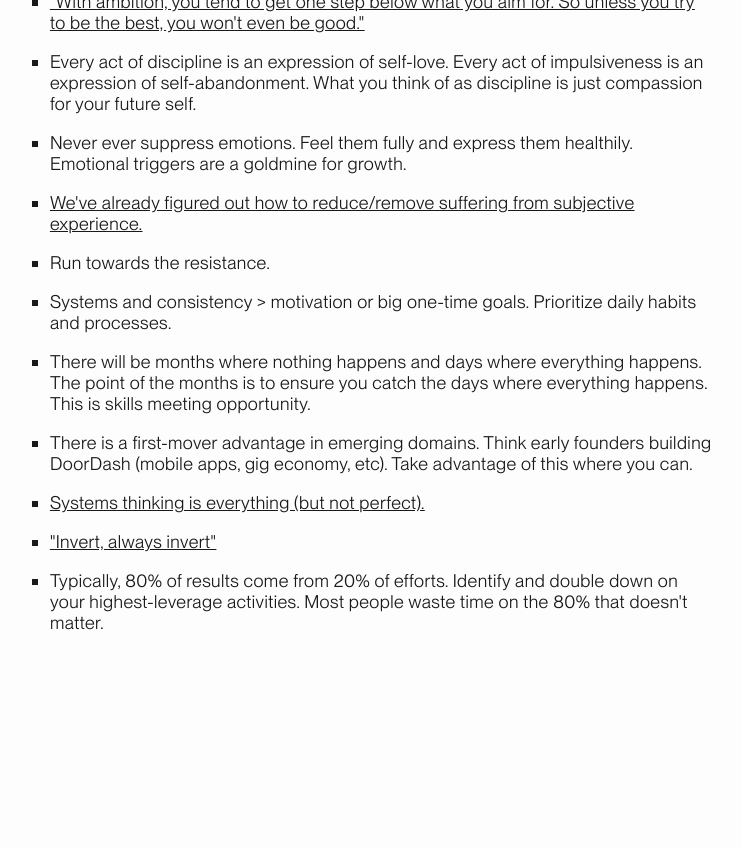
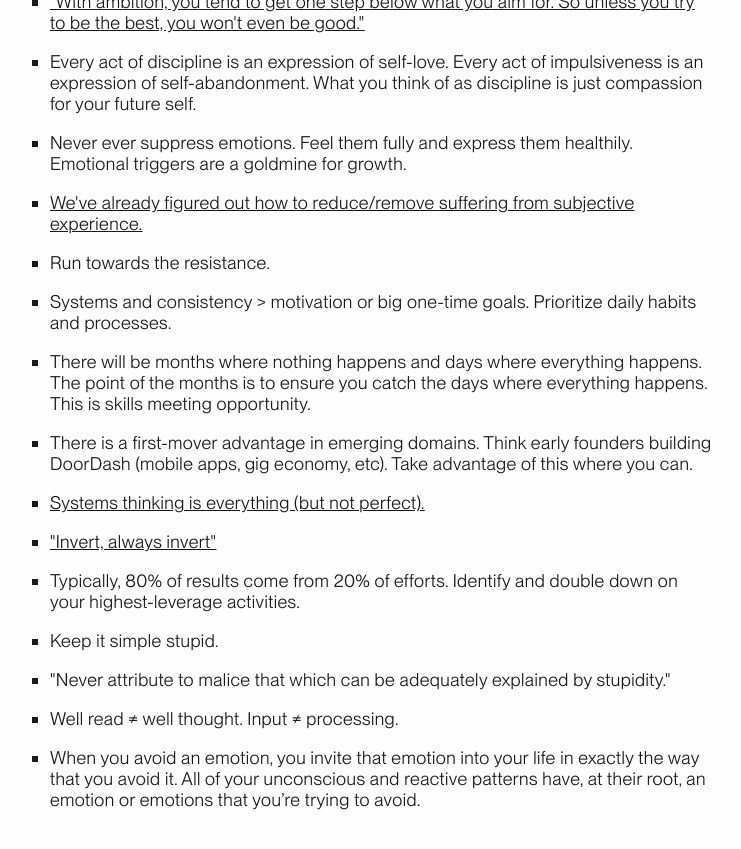
Before and after one commit to pxsswordprotected/personalsite, a Jekyll site: the page docs/principles.html, which Jekyll copies as it is, in a window 1280 px wide and 900 px high, scrolled down 3098 px. Shown: the top 849 px of the window, without its empty margins (258-999 px from the left). Built offline with Jekyll 4.4.1, drawn with Linux system fonts in a browser that asks for light colours; before the commit the page ends 3821 px from its top, so only the background shows below that.

Commit message:
added + changed

```diff
--- a/docs/principles.html
+++ b/docs/principles.html
@@ -424,8 +424,28 @@
             </li>
             <li>
               Typically, 80% of results come from 20% of efforts. Identify and
-              double down on your highest-leverage activities. Most people waste
-              time on the 80% that doesn't matter.
+              double down on your highest-leverage activities.
+            </li>
+            <li>
+              <a
+                href="https://passwordprotectedd.substack.com/p/simplicity-begets-action"
+                target="_blank"
+                Simplicity
+                begets
+                actions.
+              ></a>
+              Keep it simple stupid.
+            </li>
+            <li>
+              "Never attribute to malice that which can be adequately explained
+              by stupidity."
+            </li>
+            <li>Well read ≠ well thought. Input ≠ processing.</li>
+            <li>
+              When you avoid an emotion, you invite that emotion into your life
+              in exactly the way that you avoid it. All of your unconscious and
+              reactive patterns have, at their root, an emotion or emotions that
+              you’re trying to avoid.
             </li>
           </ul>
         </section>
```
